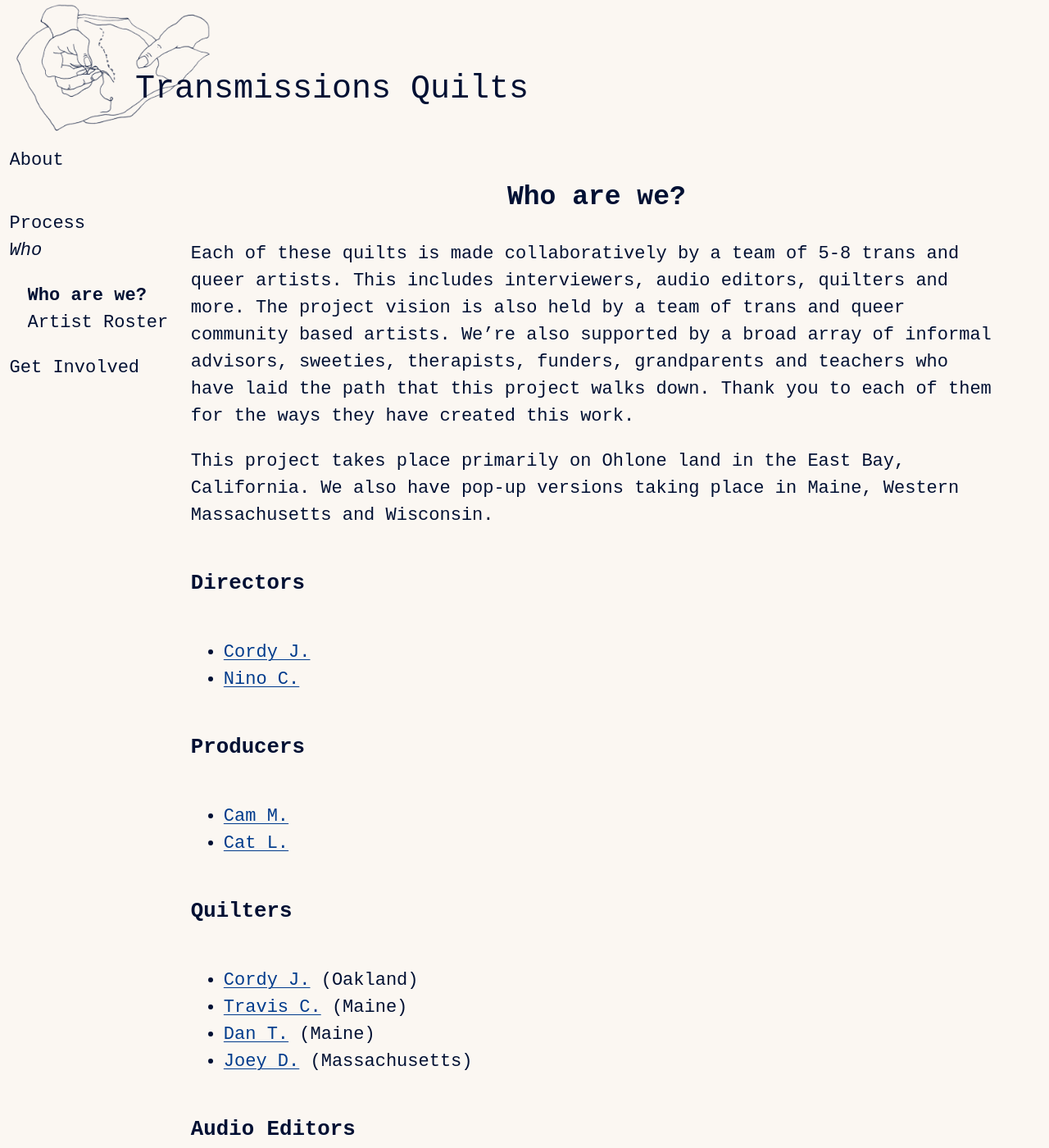
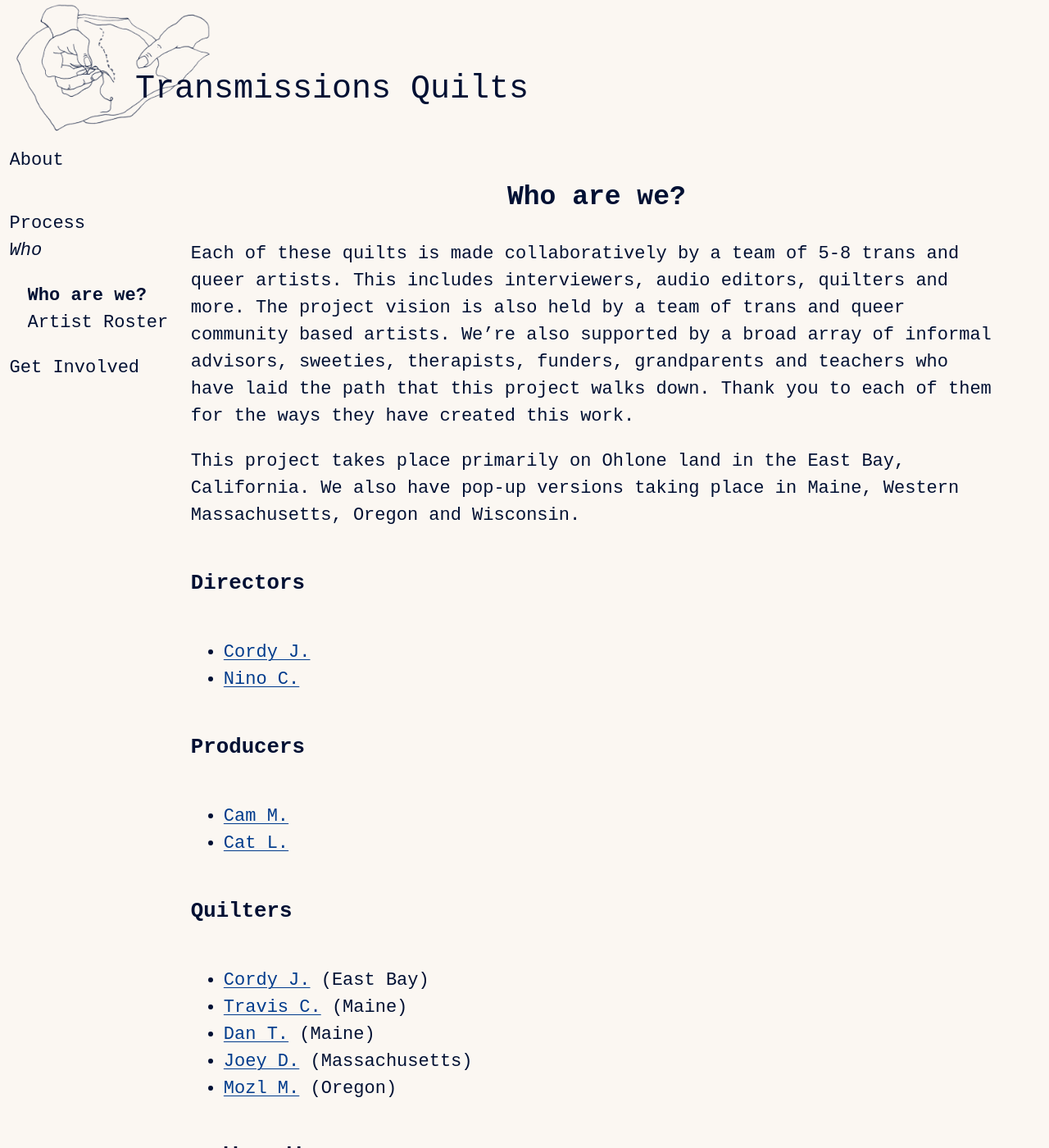
Before and after one commit to danieldickison/transmission-site, a Jekyll site: the page built from who.markdown, in a window 1280 px wide and 1400 px high. Shown: the whole window at 82% size. Built offline with Jekyll 4.4.1, drawn with Linux system fonts in a browser that asks for light colours; some web fonts are replaced; our own code applies the rules of GitHub Pages for plain Markdown files; some of the changed lines change nothing that is shown; some of the changed text lies outside the part shown.

Commit message:
Update who.markdown

```diff
--- a/who.markdown
+++ b/who.markdown
@@ -6,7 +6,7 @@ permalink: /who
 
 Each of these quilts is made collaboratively by a team of 5-8 trans and queer artists. This includes interviewers, audio editors, quilters and more. The project vision is also held by a team of trans and queer community based artists. We’re also supported by a broad array of informal advisors, sweeties, therapists, funders, grandparents and teachers who have laid the path that this project walks down. Thank you to each of them for the ways they have created this work.
 
-This project takes place primarily on Ohlone land in the East Bay, California. We also have pop-up versions taking place in Maine, Western Massachusetts and Wisconsin.
+This project takes place primarily on Ohlone land in the East Bay, California. We also have pop-up versions taking place in Maine, Western Massachusetts, Oregon and Wisconsin.
 
 ### Directors
 
@@ -20,10 +20,11 @@ This project takes place primarily on Ohlone land in the East Bay, California. W
 
 ### Quilters
 
-* [Cordy J.](http://corduroyjoan.com) (Oakland)
+* [Cordy J.](http://corduroyjoan.com) (East Bay)
 * [Travis C.](https://www.travisclough.com/) (Maine)
 * [Dan T.](https://www.dantoomre.com/) (Maine)
 * [Joey D.](https://www.instagram.com/fish_of_salvation/?hl=en) (Massachusetts)
+* [Mozl M.](https://www.instagram.com/part.heaven/?hl=en) (Oregon)
 
 ### Audio Editors
 
@@ -37,11 +38,12 @@ This project takes place primarily on Ohlone land in the East Bay, California. W
 * [Audrey S.](http://therapywithaudrey.com)
 * [Summar A.](https://summarabdallah.com/)
 * [Melissa W.](https://melissawymantherapy.com/)
-* Alastair B.
+* [Alastair B.](https://www.kalw.org/people/alastair-boone)
 * Holly R.
 
 ### Collaborating Organizations
 
+* [Inky Fingers Print Shop](https://www.inkyfingersprintshop.com/)
 * [Richmond Art Center](http://richmondartcenter.org)
 * [Berkeley Public Library](https://www.berkeleypubliclibrary.org/)
 * [Kala Art Institute](http://kala.org)
@@ -51,6 +53,7 @@ This project takes place primarily on Ohlone land in the East Bay, California. W
 * [East Bay Heritage Quilters Guild](http://ebhq.org)
 * [Berkeley Civic Arts Grant](https://berkeleyca.gov/community-recreation/civic-arts/civic-arts-grants)
 
-### Web Design
+### Website
 
-* [Daniel D.](https://danieldickison.com/)
+* [Daniel D.](https://danieldickison.com/) - design
+* [Cam M.](https://www.instagram.com/cam_mender_in_leaf/?hl=en) - illustrations
```
